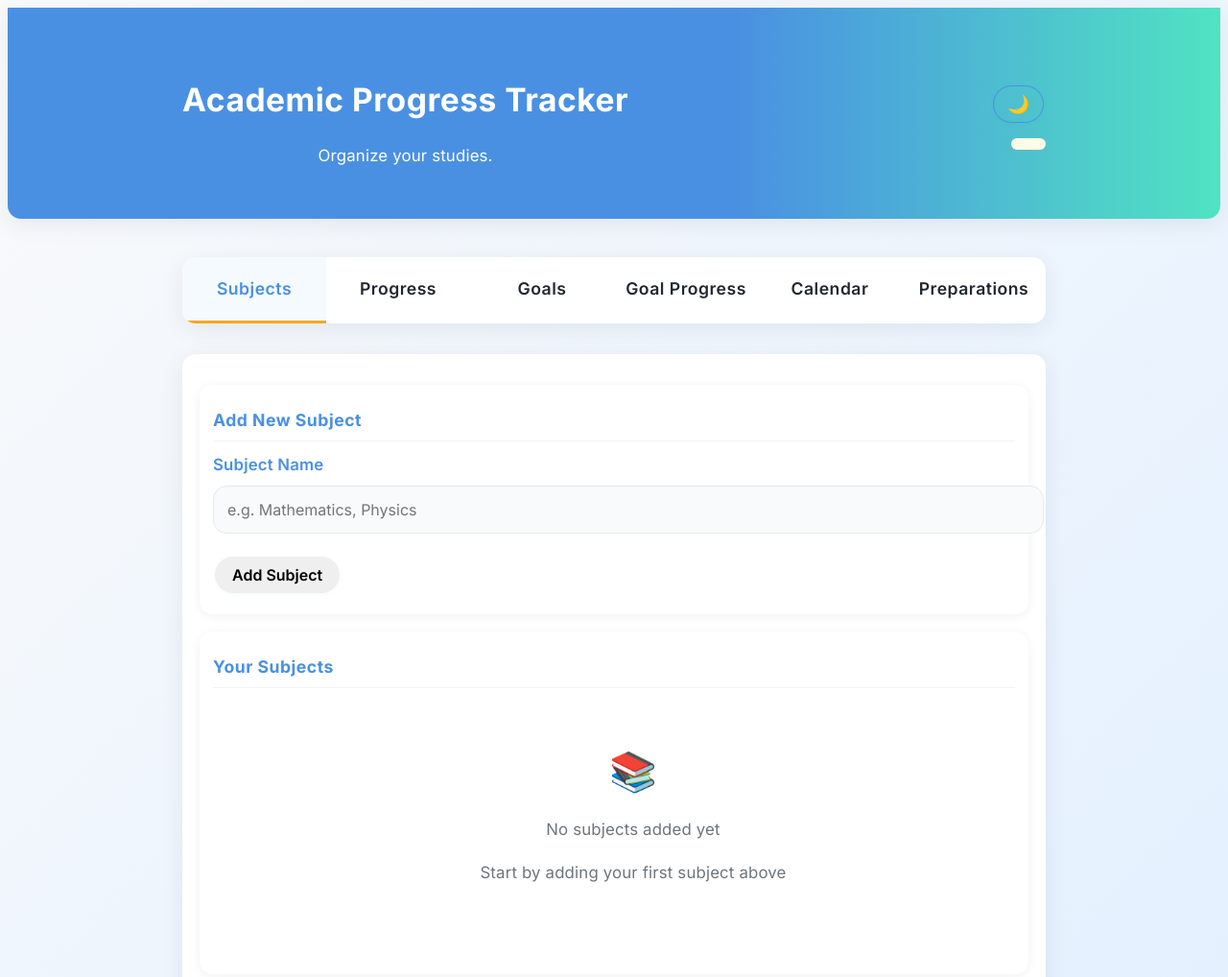
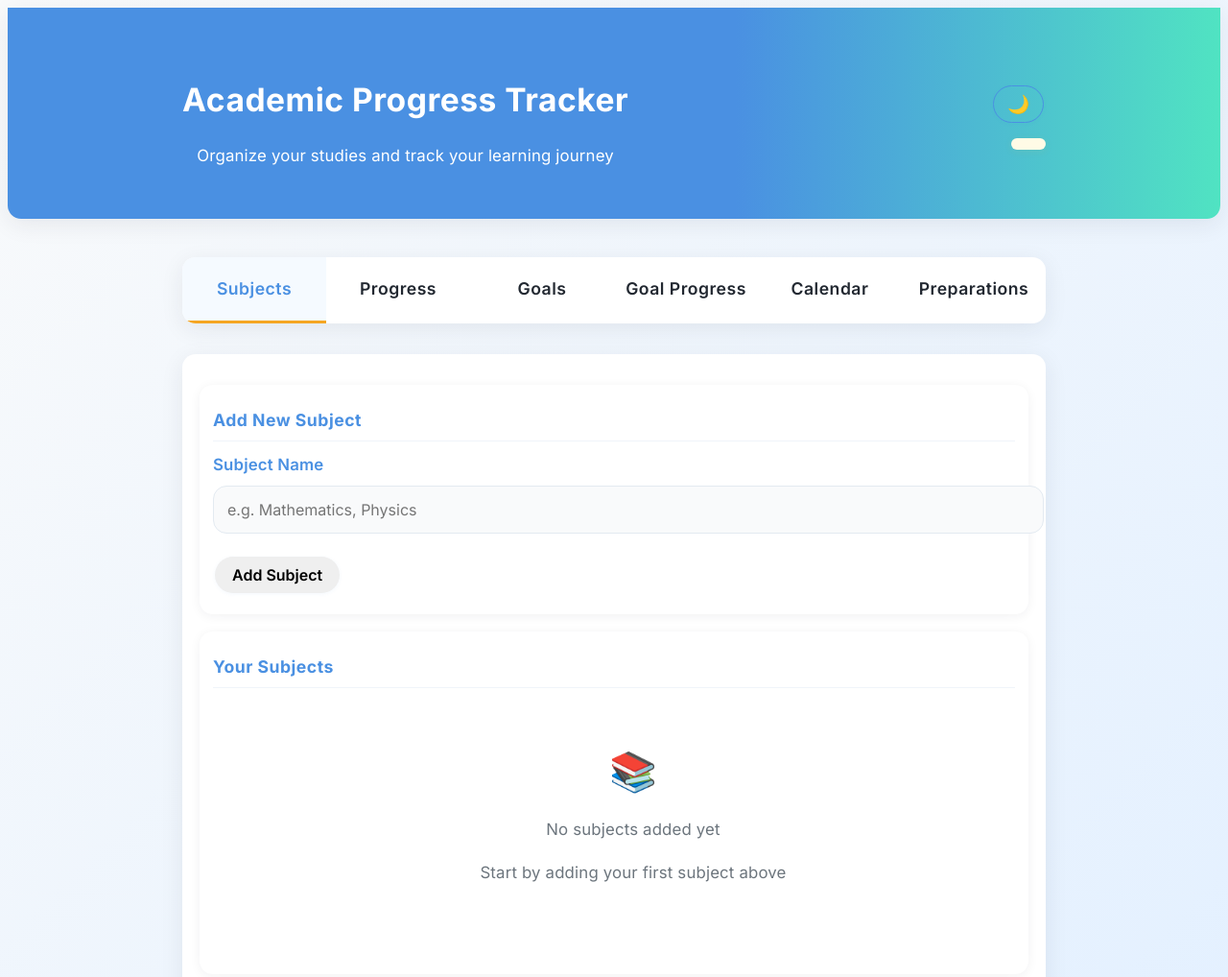
Before and after one commit to yesanovice/acachad, a plain HTML site: page index.htm in a window 1280 px wide. Shown: the top 1018 px of the page at 96% size. Drawn offline with Linux system fonts and the light colour scheme.

Commit message:
Update index.htm

```diff
--- a/index.htm
+++ b/index.htm
@@ -19,7 +19,7 @@
             <div style="display: flex; justify-content: space-between; align-items: center;">
                 <div>
                     <h1>Academic Progress Tracker</h1>
-                    <p>Organize your studies.</p>
+                    <p>Organize your studies and track your learning journey</p>
                 </div>
                 <div style="display: flex; flex-direction: column; align-items: flex-end; gap: 10px;">
                     <button id="theme-toggle" class="btn btn-outline btn-sm" title="Toggle Theme">🌙</button>
```
